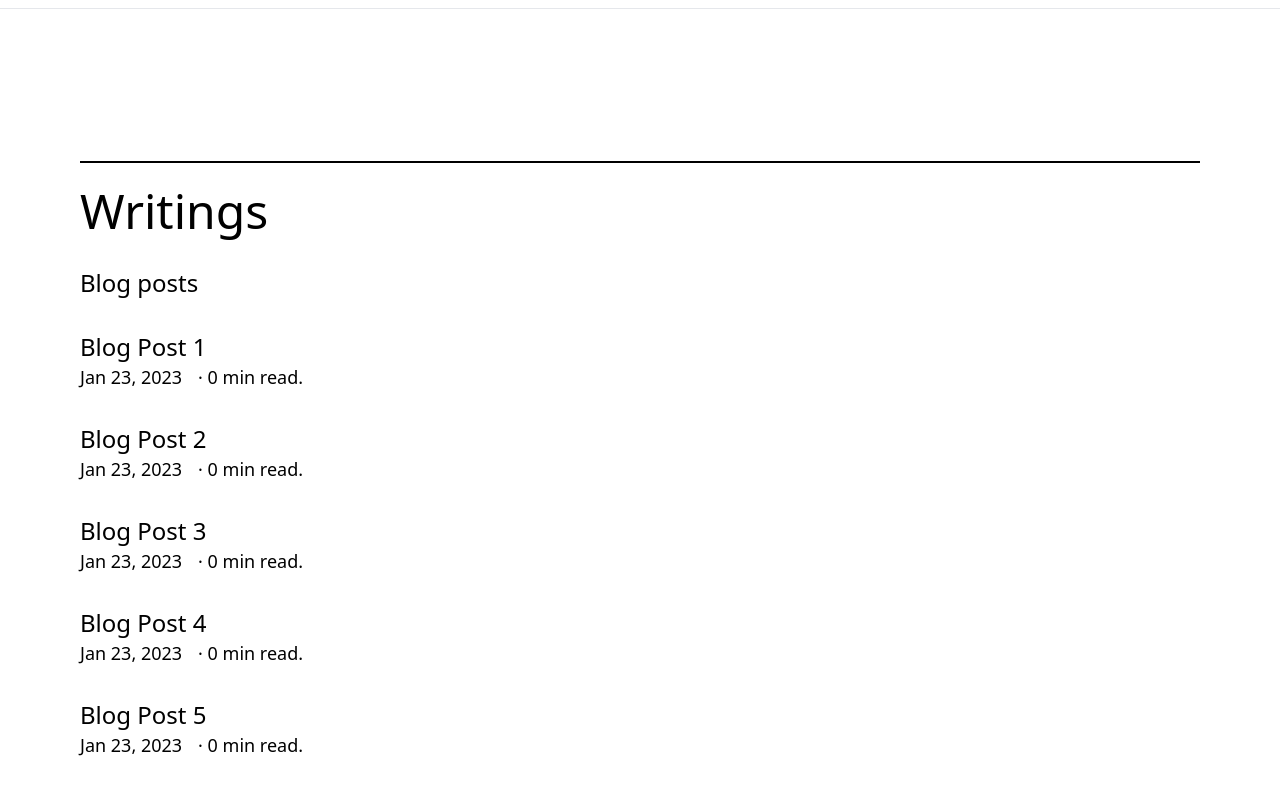
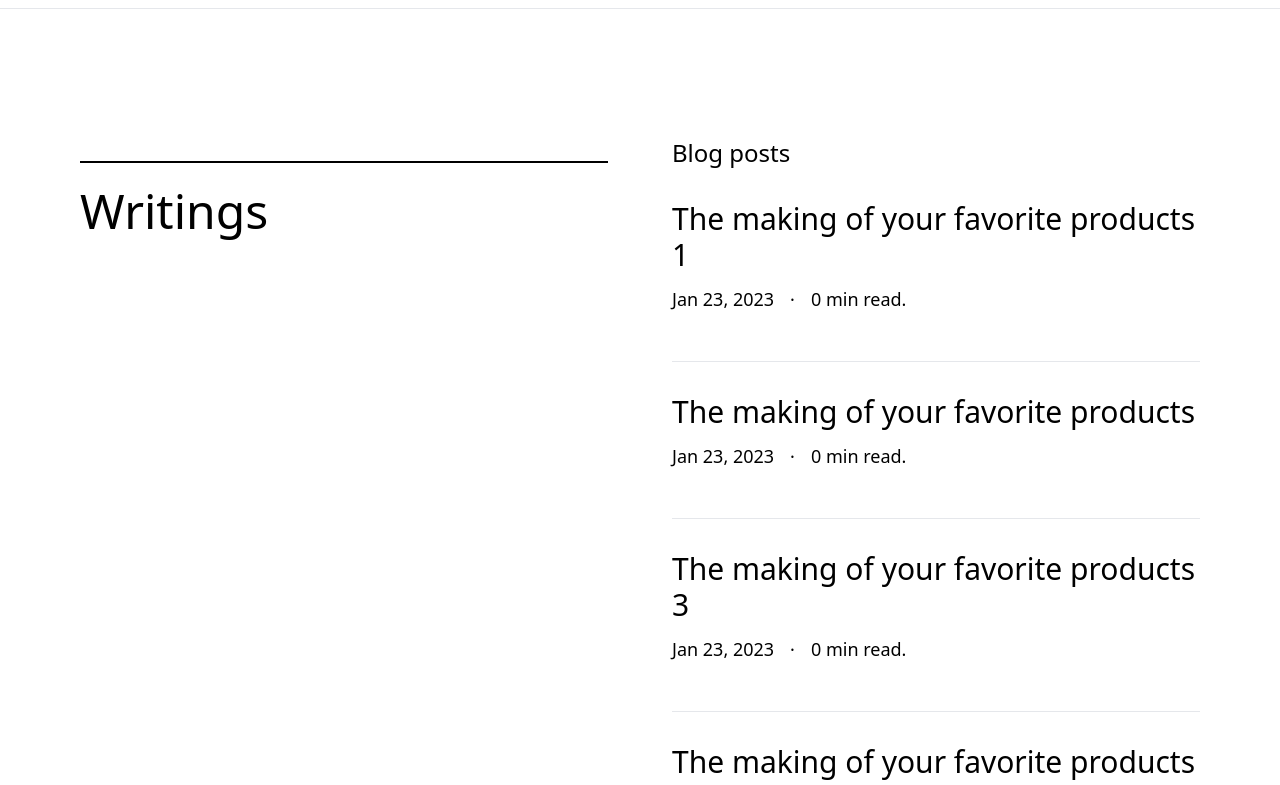
Before and after one commit to marufshafique/portfolio-sv, a SvelteKit app: page / in a window 1280 px wide. Shown: the part 3680-4465 px from the top of the page. Built offline with nearby package versions, Linux system fonts and the light colour scheme.

Commit message:
fix blog post

```diff
--- a/src/components/BlogPost.svelte
+++ b/src/components/BlogPost.svelte
@@ -7,7 +7,9 @@
 	const props: Props = $props();
 </script>
 
-<div>
-	<h1 class="text-2xl font-medium md:font-3xl">{props.title}</h1>
-	<p class="flex text-lg">{props.date} <span class="ml-4">·  0 min read.</span></p>
+<div class="border-b border-b-gray-200 pb-12">
+	<h1 class="mb-3 text-2xl font-medium md:text-3xl">{props.title}</h1>
+	<p class="flex text-lg">
+		{props.date} <span class="mx-4">·</span> <span> 0 min read.</span>
+	</p>
 </div>
--- a/src/components/Writings.svelte
+++ b/src/components/Writings.svelte
@@ -6,27 +6,27 @@
 
 	const blog_posts = [
 		{
-			title: 'Blog Post 1',
+			title: 'The making of your favorite products 1',
 			date: 'Jan 23, 2023',
 			url: 'https://placehold.co/600x400'
 		},
 		{
-			title: 'Blog Post 2',
+			title: 'The making of your favorite products',
 			date: 'Jan 23, 2023',
 			url: 'https://placehold.co/600x400'
 		},
 		{
-			title: 'Blog Post 3',
+			title: 'The making of your favorite products 3',
 			date: 'Jan 23, 2023',
 			url: 'https://placehold.co/600x400'
 		},
 		{
-			title: 'Blog Post 4',
+			title: 'The making of your favorite products 4',
 			date: 'Jan 23, 2023',
 			url: 'https://placehold.co/600x400'
 		},
 		{
-			title: 'Blog Post 5',
+			title: 'The making of your favorite products 5',
 			date: 'Jan 23, 2023',
 			url: 'https://placehold.co/600x400'
 		}
@@ -35,16 +35,22 @@
 
 <section class="mt-10 sm:mt-16 md:mt-32">
 	<Container>
+		<div class="grid gap-16 lg:grid-cols-2">
+			<div>
 				<SectionHeader title="Writings" />
-		<h3 class="mt-8 text-2xl">Blog posts</h3>
+			</div>
 
-		<div class="mt-8 space-y-8">
+			<div class="mt-8 space-y-8 md:mt-0">
+				<h3 class="text-2xl">Blog posts</h3>
+
 				{#each blog_posts as post}
 					<BlogPost title={post.title} date={post.date} />
 				{/each}
+
 				<div class="my-8">
 					<a class="text-xl font-medium text-gray-700 underline" href="">View All Writings</a>
 				</div>
 			</div>
+		</div>
 	</Container>
 </section>
```
Lines whose indentation alone changed are shown as unchanged.
